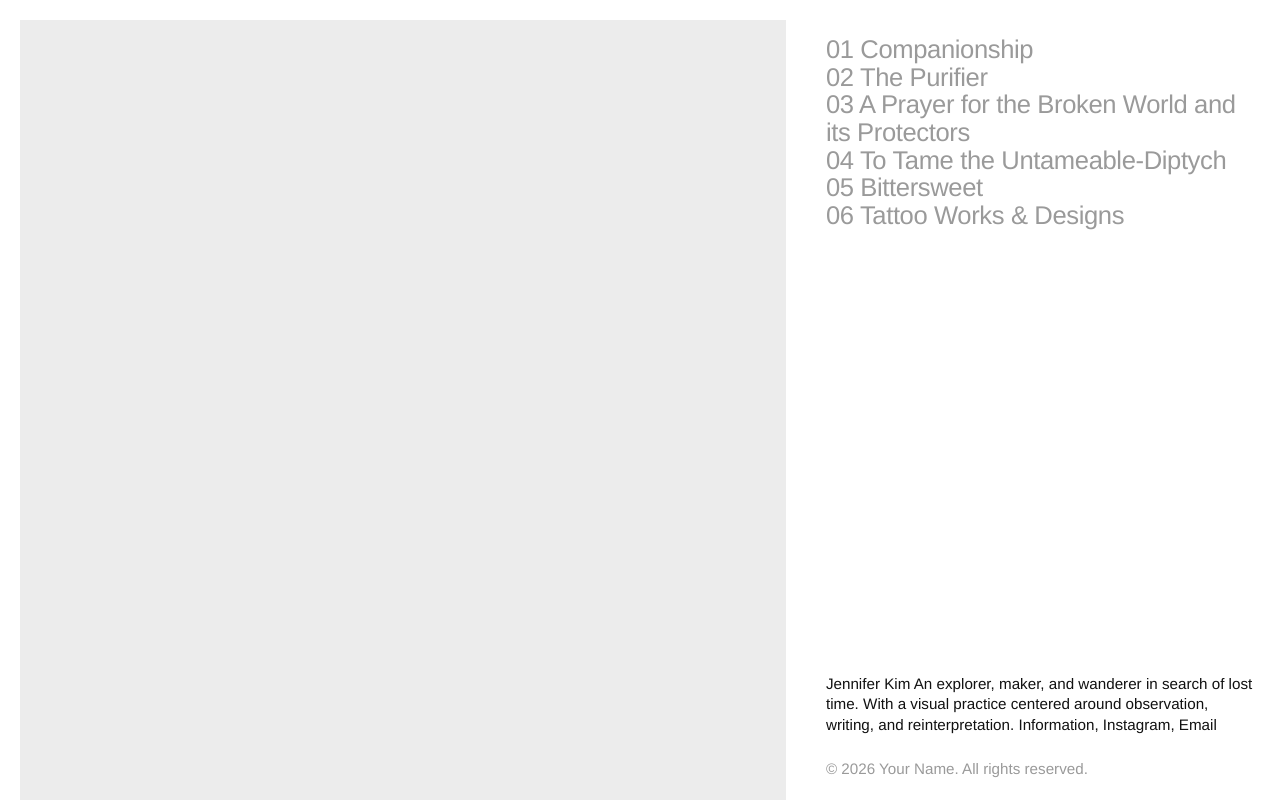
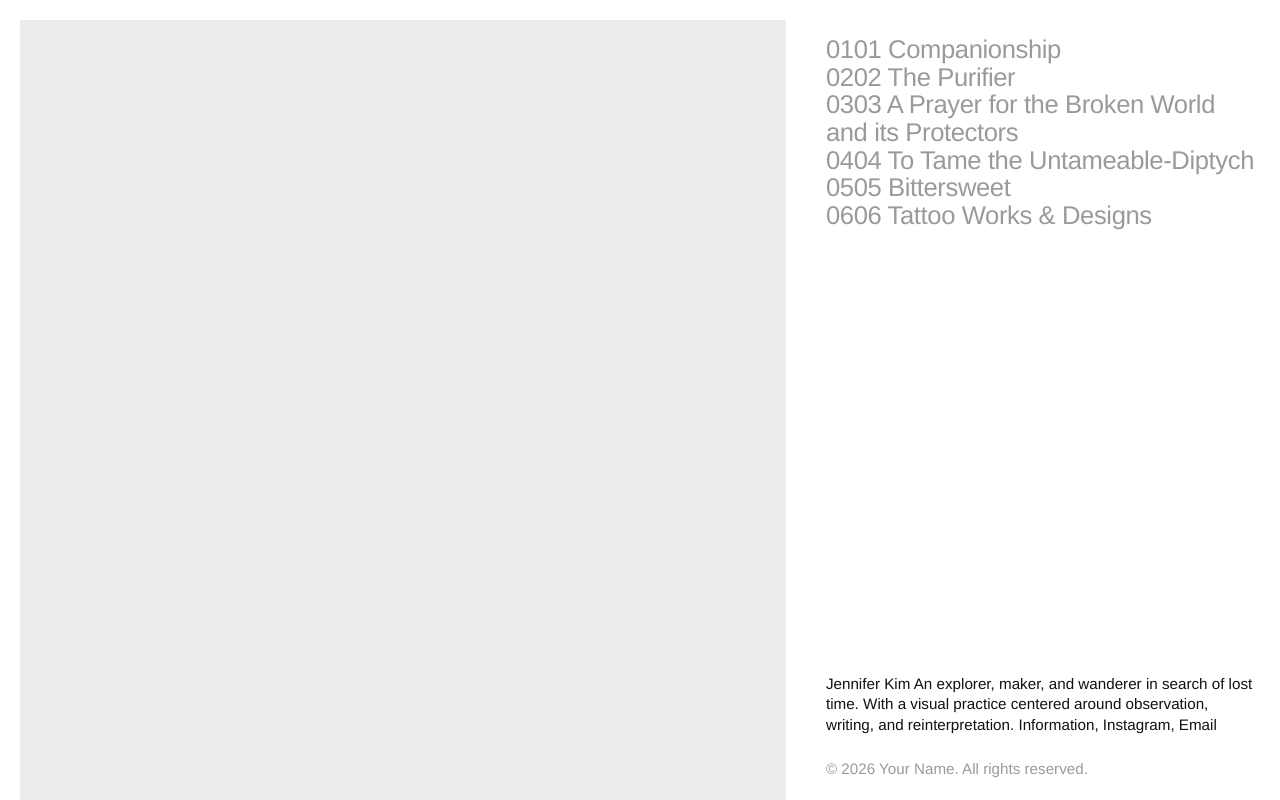
Before and after one commit to jenniferdbkim/Jennifer-Kim, a plain HTML site: page index.html in a window 1280 px wide. Shown: the top 800 px of the page. Drawn offline with Linux system fonts and the light colour scheme.

Commit message:
Update style.css

```diff
--- a/style.css
+++ b/style.css
@@ -54,6 +54,9 @@ p { margin: 0; }
     order: 1; grid-column: 2; grid-row: 1;
     position: sticky; top: 0; height: 100vh; height: 100dvh;
     padding: var(--gap);
+    index ol { list-style: none; margin: 0; padding: 0; counter-reset: work; }
+.index li { counter-increment: work; }
+.index a::before { content: counter(work, decimal-leading-zero); }
   }
   .head, .foot { padding: 0; }
   .detail { padding: 0; }
```
